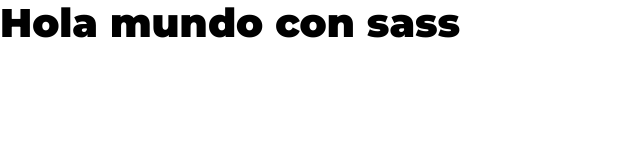
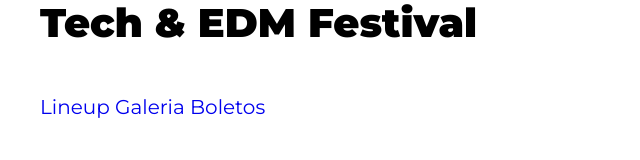
Before and after one commit to adrs1166ma/Festival, a website: page index.html in a window 1280 px wide. Shown: the whole page, without its empty margins (0-640 px from the left). Drawn offline with Linux system fonts and the light colour scheme.

Commit message:
html en index

```diff
--- a/index.html
+++ b/index.html
@@ -3,13 +3,23 @@
 <head>
     <meta charset="UTF-8">
     <meta name="viewport" content="width=device-width, initial-scale=1.0">
-    <title>Fesitval de Musica</title>
+    <title>Festival de Musica</title>
     <link rel="preconnect" href="https://fonts.googleapis.com">
     <link rel="preconnect" href="https://fonts.gstatic.com" crossorigin>
     <link href="https://fonts.googleapis.com/css2?family=Montserrat:ital,wght@0,100..900;1,100..900&display=swap" rel="stylesheet">
     <link rel="stylesheet" href="build/css/app.css">
 </head>
 <body>
-    <h1>Hola mundo con sass</h1>
+    <header class="header">
+        <div class="contenedor contenido-header">
+            <h1>Tech & EDM Festival</h1>
+
+            <nav class="navegacion-principal">
+                <a href="#">Lineup</a>
+                <a href="#">Galeria</a>
+                <a href="#">Boletos</a>
+            </nav>
+        </div>
+    </header>
 </body>
 </html>
```
